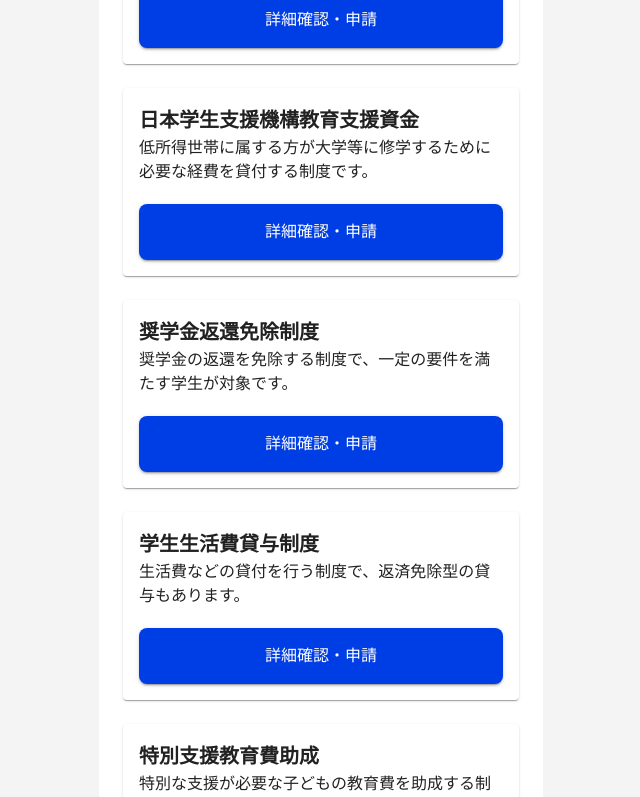
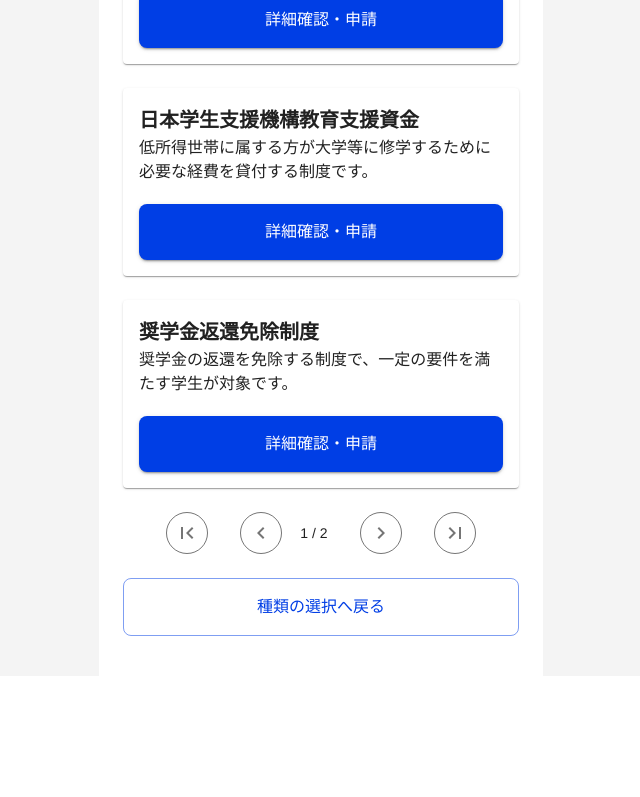
Before and after one commit to STECH-for-My-Shienkin-Navi/My-Shienkin-Navi, a React (Vite) app: page /SupportList in a window 1280 px wide. Shown: the part 442-1239 px from the top of the page, without its empty margins (319-959 px from the left). After the commit the page ends 1118 px from the top, so only its background shows below. Built offline with nearby package versions, Linux system fonts and the light colour scheme.

Commit message:
ページ切り替え実装

```diff
--- a/src/components/pages/SupportListPage.tsx
+++ b/src/components/pages/SupportListPage.tsx
@@ -1,4 +1,4 @@
-import { FC } from 'react';
+import { FC, useState, useEffect } from 'react';
 import { MainLayout } from '../layout/MainLayout';
 import { CommonButton } from '../common/CommonButton';
 import { CommonCard } from '../common/CommonCard';
@@ -12,13 +12,25 @@ import LastPageIcon from '@mui/icons-material/LastPage';
 
 export const SupportListPage: FC = () => {
   const navigate = useNavigate();
+  const itemsPerPage = 4; // 1ページあたりのアイテム数
+  const [currentPage, setCurrentPage] = useState(0); // 現在のページ数
+  const [currentList, setCurrentList] = useState(supportMoneyList.slice(0, itemsPerPage)); // 現在表示するリスト
+
+  useEffect(() => {
+    // ページが変更された時に表示するリストを更新
+    const start = currentPage * itemsPerPage;
+    const end = start + itemsPerPage;
+    setCurrentList(supportMoneyList.slice(start, end));
+  }, [currentPage]);
+
+  const maxPage = Math.ceil(supportMoneyList.length / itemsPerPage) - 1; // 最大ページ数
 
   return (
     <MainLayout title="奨学金の一覧">
       <Stack sx={{ width: '100%' }} spacing={3}>
-        {supportMoneyList.map((item) => {
+        {currentList.map((item, index) => {
           return (
-            <CommonCard title={item.title} onClick={() => navigate(item.path)}>
+            <CommonCard key={index} title={item.title} onClick={() => navigate(item.path)}>
               <Typography variant="body1" sx={{ marginBottom: '20px' }}>
                 {item.contents}
               </Typography>
@@ -40,19 +52,25 @@ export const SupportListPage: FC = () => {
           alignItems="center"
           justifyContent="center"
         >
-          <IconButton sx={{ border: '1px solid' }}>
+          <IconButton sx={{ border: '1px solid' }} onClick={() => setCurrentPage(0)}>
             <FirstPageIcon />
           </IconButton>
-          <IconButton sx={{ border: '1px solid' }}>
+          <IconButton
+            sx={{ border: '1px solid' }}
+            onClick={() => currentPage > 0 && setCurrentPage(currentPage - 1)}
+          >
             <NavigateBeforeIcon />
           </IconButton>
-          <Typography variant="body2" noWrap>
-            1 / 2
+          <Typography variant="body2" noWrap style={{ marginLeft: '18px' }}>
+            {currentPage + 1} / {maxPage + 1}
           </Typography>
-          <IconButton sx={{ border: '1px solid' }}>
+          <IconButton
+            sx={{ border: '1px solid' }}
+            onClick={() => currentPage < maxPage && setCurrentPage(currentPage + 1)}
+          >
             <NavigateNextIcon />
           </IconButton>
-          <IconButton sx={{ border: '1px solid' }}>
+          <IconButton sx={{ border: '1px solid' }} onClick={() => setCurrentPage(maxPage)}>
             <LastPageIcon />
           </IconButton>
         </Stack>
```
